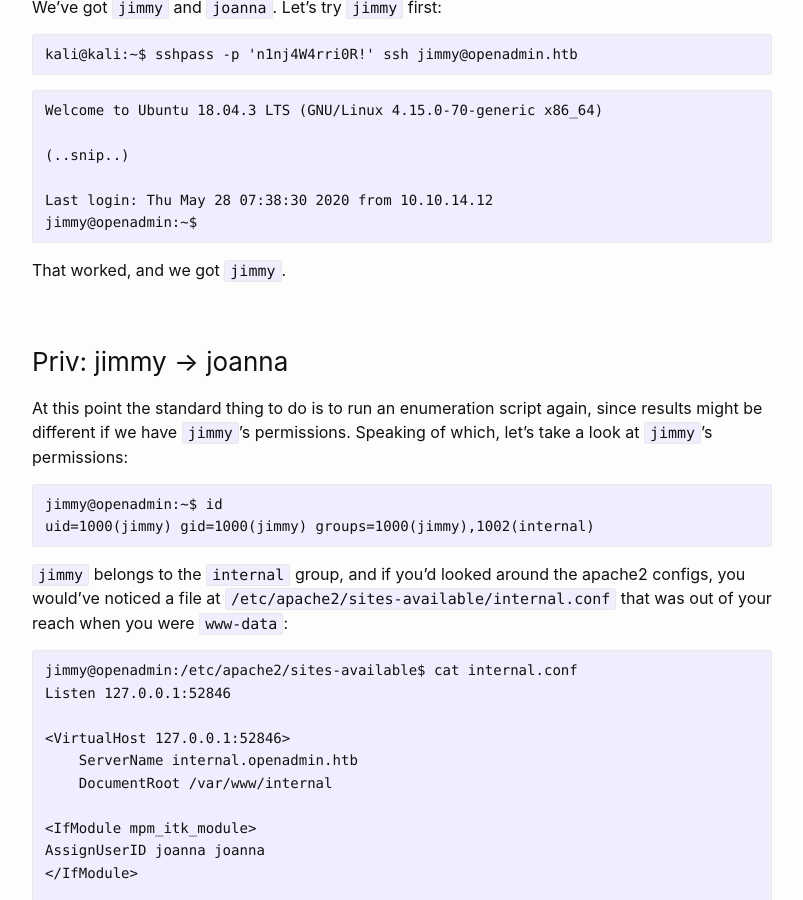
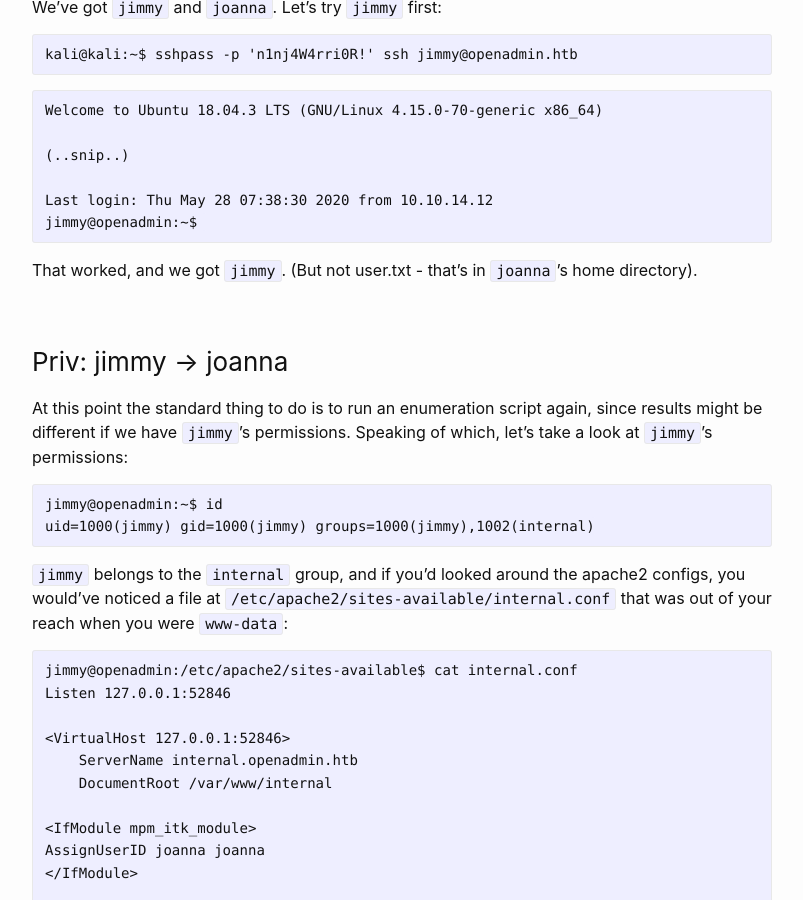
Before and after one commit to ongyuann/ongyuann.github.io, a Jekyll site: the page built from _posts/2020-05-28-htb-openadmin.md, in a window 1280 px wide and 900 px high, scrolled down 3254 px. Shown: the whole window, without its empty margins (238-1041 px from the left). Built offline with Jekyll 4.4.1, drawn with Linux system fonts in a browser that asks for light colours; some of the changed text lies outside the part shown.

Commit message:
Update 2020-05-28-htb-openadmin.md

````diff
--- a/_posts/2020-05-28-htb-openadmin.md
+++ b/_posts/2020-05-28-htb-openadmin.md
@@ -123,7 +123,7 @@
 jimmy@openadmin:~$
 ```
 
-That worked, and we got `jimmy`.
+That worked, and we got `jimmy`. (But not user.txt - that's in `joanna`'s home directory).
 
 ### Priv: jimmy -> joanna
 At this point the standard thing to do is to run an enumeration script again, since results might be different if we have `jimmy`'s permissions. Speaking of which, let's take a look at `jimmy`'s permissions:
@@ -270,6 +270,7 @@
 Last login: Thu Jan  2 21:12:40 2020 from 10.10.14.3
 joanna@openadmin:~$
 ```
+Grab user hash here.
 
 #### 2. Edit `main.php` to give us `joanna` shell.
 
@@ -309,6 +310,7 @@
 $ id
 uid=1001(joanna) gid=1001(joanna) groups=1001(joanna),1002(internal)
 ```
+Grab user hash here.
 
 ### Priv: joanna -> root
 Turns out, `joanna` can `sudo`, albeit restrictively:
````
